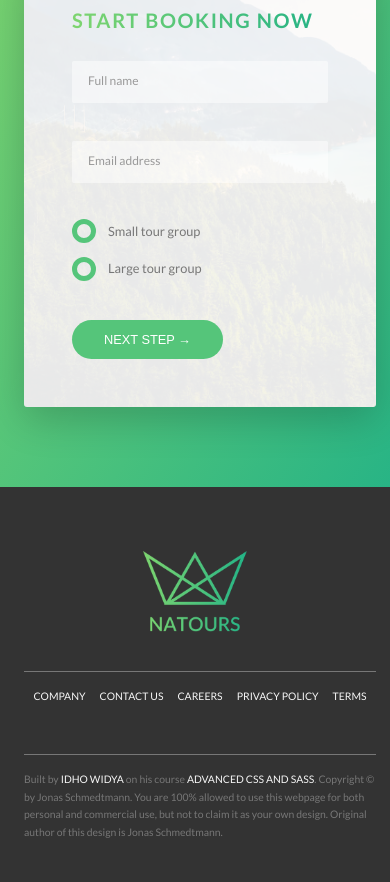
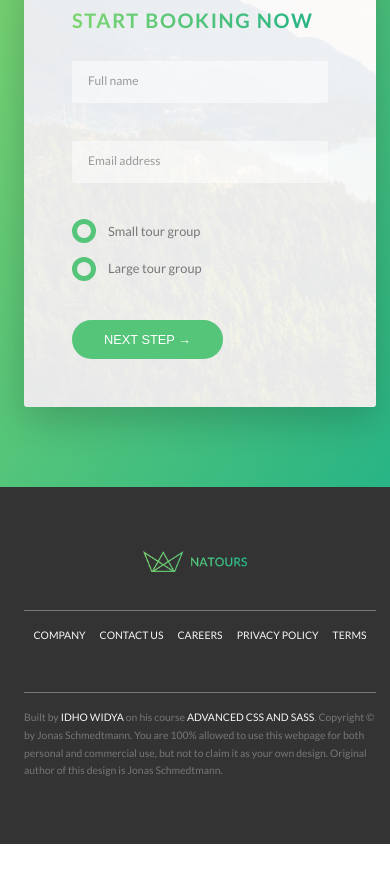
Before and after one commit to idhow/Natours, a website: page index.html in a window 390 px wide. Shown: the part 6062-6944 px from the top of the page. After the commit the page ends 6906 px from the top, so only its background shows below. Drawn offline with Linux system fonts and the light colour scheme.

Commit message:
responsive img p1

```diff
--- a/index.html
+++ b/index.html
@@ -348,7 +348,14 @@
       <!-- footer-->
       <footer class="footer">
         <div class="footer__logo-box">
-          <img src="img/logo-green-2x.png" alt="Full Logo" class="footer__logo">
+
+          <picture class="footer__logo">
+            <source srcset="img/logo-green-small-1x.png 1x, img/logo-green-small-2x.png 2x"
+                    media="(max-width: 37.5rem)">
+            <img srcset="img/logo-green-1x.png 1x, img/logo-green-2x.png 2x" alt="Full Logo" class="footer__logo">
+          </picture>
+
+
         </div>
         <div class="row">
           <div class="col-1-of-2">
```
